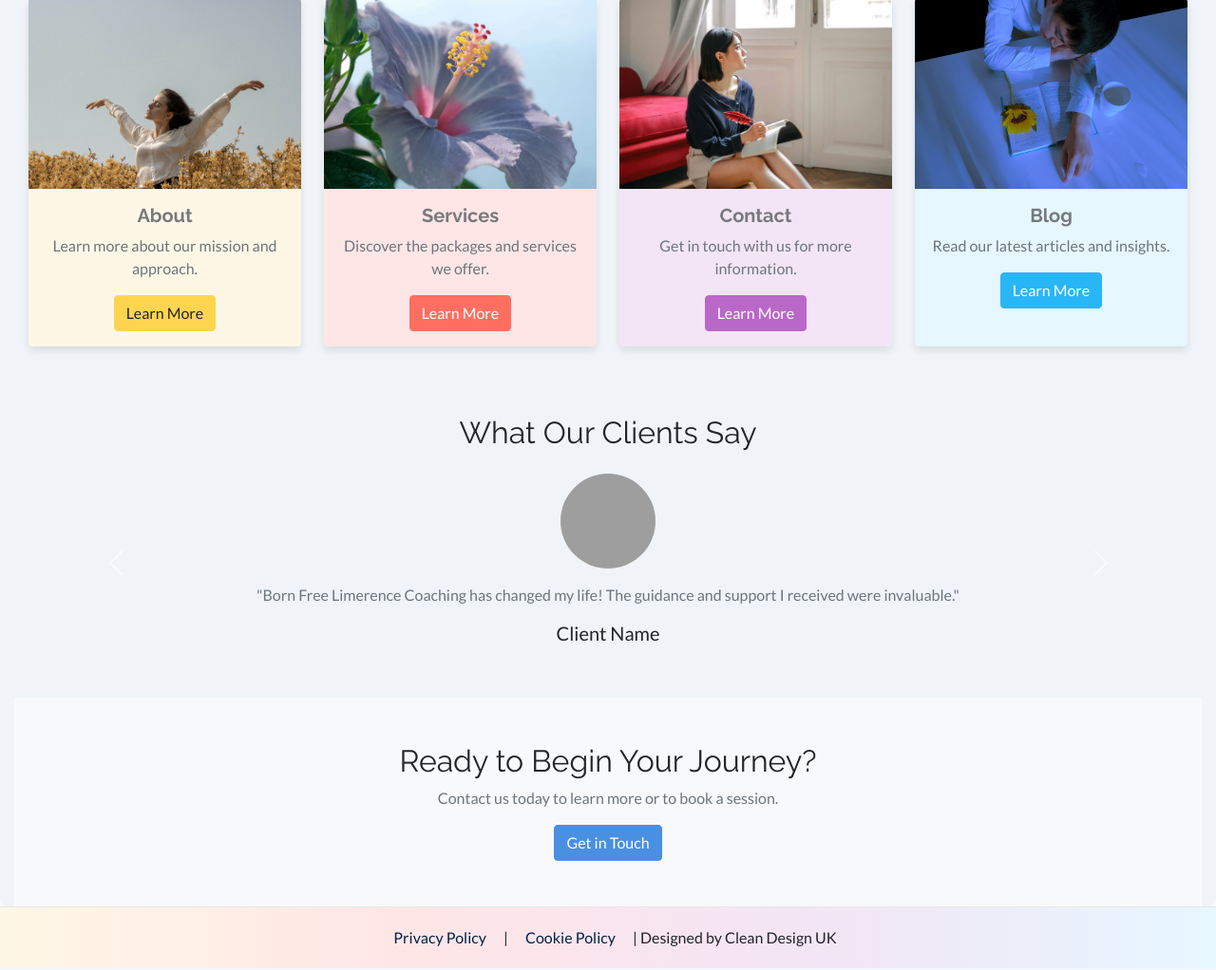
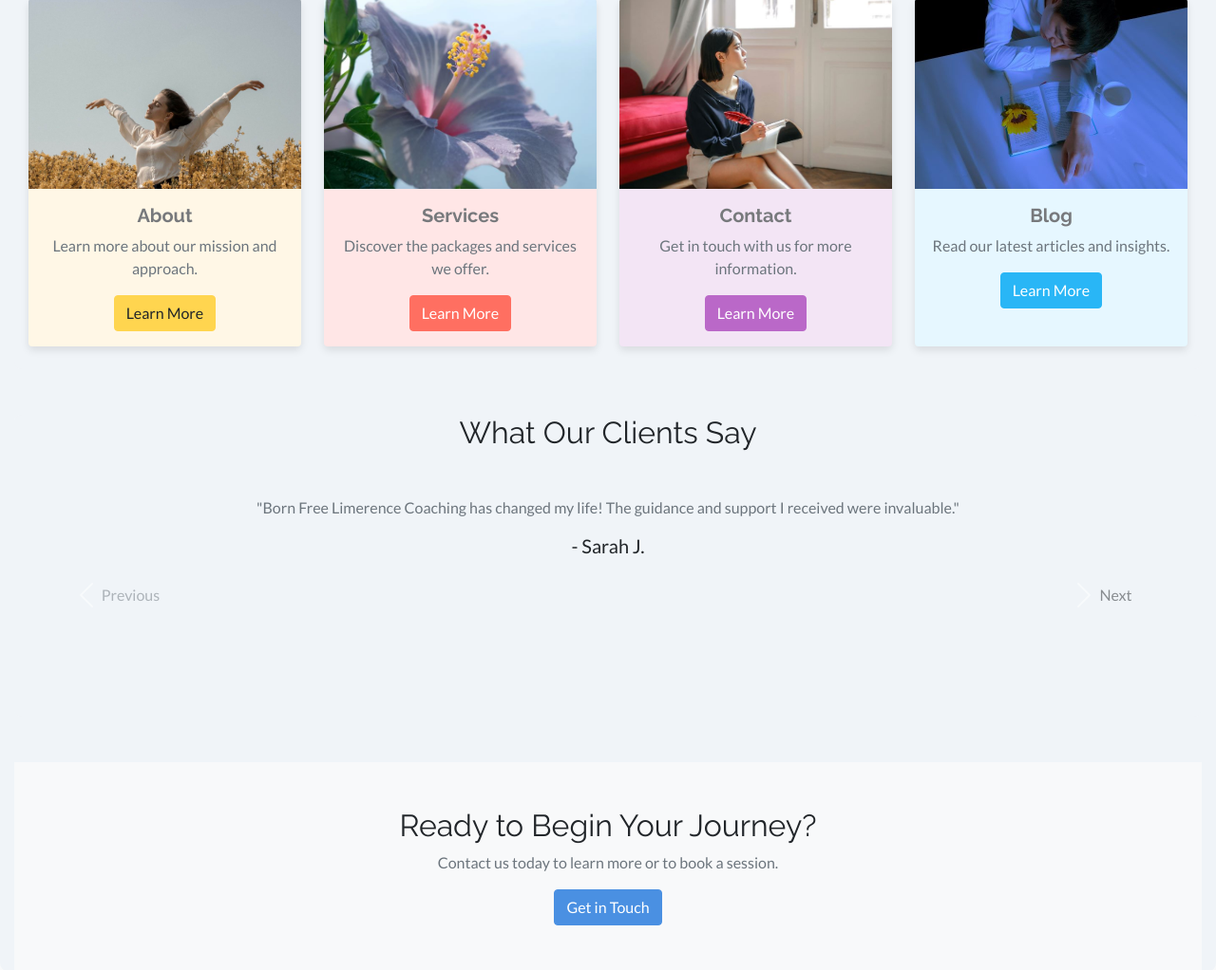
Before and after one commit to JesseRoss001/limerence, a Django app: page / in a window 1280 px wide. Shown: the part 888-1910 px from the top of the page at 95% size. Run offline with Django 5.2, Linux system fonts and the light colour scheme; grey boxes are pictures that could not be loaded.

Commit message:
new carousel

```diff
--- a/limerance_project/templates/home.html
+++ b/limerance_project/templates/home.html
@@ -88,29 +88,73 @@
 </div>
 
 <!-- Testimonials Section -->
-<div id="testimonials" class="container my-5">
+<!-- Testimonials Section -->
+<div id="testimonials" class="container my-5 pb-5">
     <h2 class="text-center text-dark mb-4">What Our Clients Say</h2>
     <div id="testimonialCarousel" class="carousel slide" data-bs-ride="carousel">
-        <div class="carousel-inner">
+        <div class="carousel-inner my-5">
             <div class="carousel-item active">
-                <div class="testimonial text-center">
-                    <img src="{% static 'images/client-placeholder.jpg' %}" class="rounded-circle mb-3" alt="Client">
+                <div class="testimonial text-center pb-3">
                     <p class="text-muted">"Born Free Limerence Coaching has changed my life! The guidance and support I received were invaluable."</p>
-                    <h5 class="text-dark">Client Name</h5>
+                    <h5 class="text-dark">- Sarah J.</h5>
                 </div>
             </div>
-            <!-- Add more carousel-item divs for additional testimonials -->
+            <div class="carousel-item">
+                <div class="testimonial text-center pb-3">
+                    <p class="text-muted">"I struggled with limerence for years. The tools and strategies I learned here have helped me regain control over my emotions."</p>
+                    <h5 class="text-dark">- Mark T.</h5>
+                </div>
+            </div>
+            <div class="carousel-item">
+                <div class="testimonial text-center pb-3">
+                    <p class="text-muted">"I never realized how much my past was influencing my present relationships. This coaching experience has been eye-opening."</p>
+                    <h5 class="text-dark">- Emily K.</h5>
+                </div>
+            </div>
+            <div class="carousel-item">
+                <div class="testimonial text-center pb-3">
+                    <p class="text-muted">"The limerence coaching provided a safe space for me to explore my feelings and learn healthier ways to cope."</p>
+                    <h5 class="text-dark">- David L.</h5>
+                </div>
+            </div>
+            <div class="carousel-item">
+                <div class="testimonial text-center pb-3">
+                    <p class="text-muted">"As someone who was new to the concept of limerence, I found the sessions incredibly informative and transformative."</p>
+                    <h5 class="text-dark">- Jessica R.</h5>
+                </div>
+            </div>
+            <div class="carousel-item">
+                <div class="testimonial text-center pb-3">
+                    <p class="text-muted">"My dating life has completely changed for the better. I'm more confident and clear about what I want thanks to this coaching."</p>
+                    <h5 class="text-dark">- Alex P.</h5>
+                </div>
+            </div>
+            <div class="carousel-item">
+                <div class="testimonial text-center pb-3">
+                    <p class="text-muted">"The mindfulness techniques I've learned have been life-changing. I feel more at peace and in control of my emotions."</p>
+                    <h5 class="text-dark">- Maria S.</h5>
+                </div>
+            </div>
+            <div class="carousel-item">
+                <div class="testimonial text-center pb-3">
+                    <p class="text-muted">"This coaching has not only helped me with limerence but has also improved my overall mental health and well-being."</p>
+                    <h5 class="text-dark">- John H.</h5>
+                </div>
+            </div>
         </div>
-        <button class="carousel-control-prev" type="button" data-bs-target="#testimonialCarousel" data-bs-slide="prev">
-            <span class="carousel-control-prev-icon" aria-hidden="true"></span>
-            <span class="visually-hidden">Previous</span>
+<div class="pt-1 pt-md-2 pt-lg-5 mt-3">
+        <button class="carousel-control-prev text-muted p-0 pt-4 " type="button" data-bs-target="#testimonialCarousel" data-bs-slide="prev">
+            <span class="carousel-control-prev-icon " aria-hidden="true"></span>
+            <span >Previous</span>
         </button>
-        <button class="carousel-control-next" type="button" data-bs-target="#testimonialCarousel" data-bs-slide="next">
-            <span class="carousel-control-next-icon" aria-hidden="true"></span>
-            <span class="visually-hidden">Next</span>
+        <button class="carousel-control-next text-dark  p-0 pt-4   " type="button" data-bs-target="#testimonialCarousel" data-bs-slide="next">
+            <span class="carousel-control-next-icon text-dark" aria-hidden="true"></span>
+            <span >Next</span>
         </button>
     </div>
 </div>
+</div>
+
 
 <!-- Call-to-Action Section -->
 <div id="cta" class="text-center py-5 bg-light">
@@ -139,6 +183,7 @@
         font-family: 'Lato', sans-serif;
         color: #6c757d;
     }
+
 
     /* Container Styles */
     .container {
@@ -213,6 +258,11 @@
         background-color: #ffc107;
         border-color: #ffc107;
     }
+.mt-7 {margin-top: 6.2rem;}
+
+@media screen and (min-width: 425.1px) {.mt-7 {margin-top: 4.2rem;}}
+
+@media screen and (min-width: 838.1px) {.mt-7 {margin-top: 6.2rem;}}
     .hibiscus-card {
         background-color: #ffe6e6; /* Light color inspired by hibiscus */
     }
```
